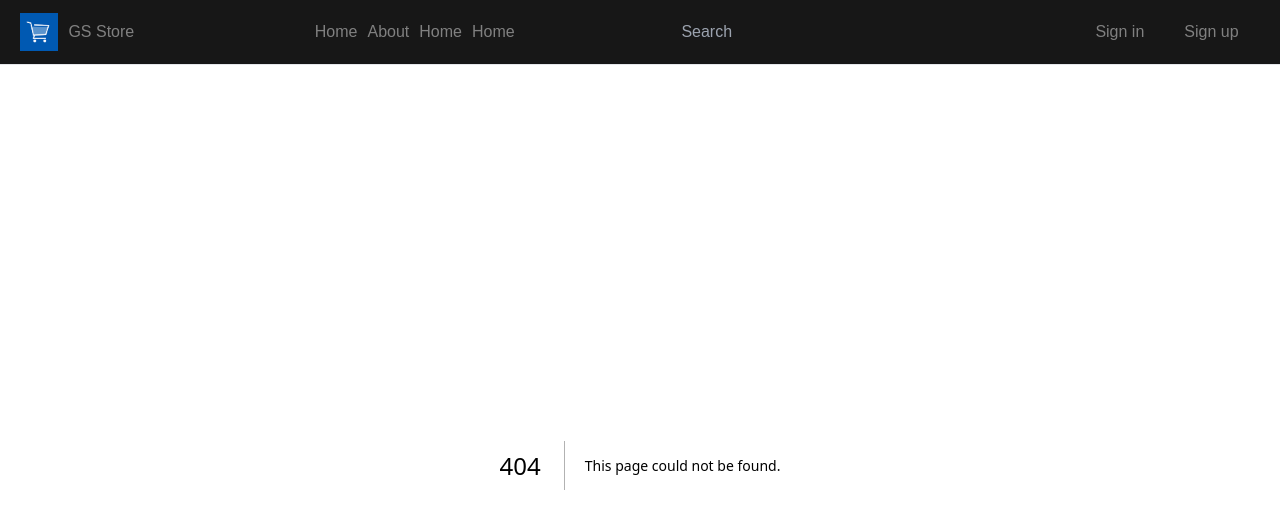
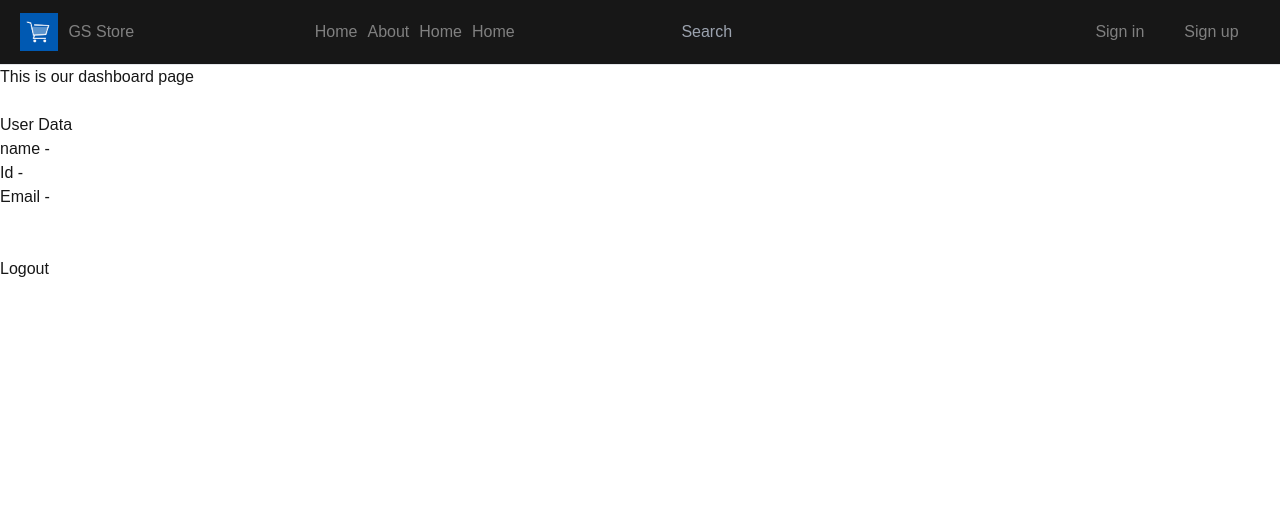
Before and after one commit to GS-719/GS-Store, a Next.js app: page /page_s/account/dashboard in a window 1280 px wide. Before the commit this address had no page. Shown: the top 528 px of the page. Built offline with nearby package versions, Linux system fonts and the light colour scheme; no server answers; the database is empty.

Commit message:
Create page.tsx

```diff
--- /dev/null
+++ b/src/app/page_s/account/dashboard/page.tsx
@@ -0,0 +1,76 @@
+"use client"
+import React from 'react'
+import axios from 'axios'
+import { useState, useEffect } from 'react'
+import { useRouter } from 'next/navigation'
+
+const Page = () => {
+    const [userId, setUserId] = useState("");
+    const [userEmail, setUserEmail] = useState("");
+    const [userName, setUserName] = useState("");
+    const [email, setEmail] = useState("");
+    const [logout, setLogout] = useState('1');
+    const [Data, setData] = useState(false);
+
+    const router = useRouter();
+
+    // Getting the email of signed user
+    useEffect(() => {
+        const getUser = async () => {
+            const response = await axios.get("/api/signin");
+            const userEmail = response.data.email;
+            setEmail(userEmail);
+            setData(true);
+        }
+        getUser();
+    }, [])
+
+    // Fetching all data of signed user
+    const getData = async () => {
+        const response = await axios.post("/api/dashboard", email, {
+            headers: {
+                'Content-Type': 'application/json',
+            }
+        })
+        const data = await response.data;
+        // console.log(data);
+        setUserId(data.id);
+        setUserEmail(data.email);
+        setUserName(data.name);
+    }
+    if (Data === true) {
+        getData();
+        setData(false);
+    }
+
+    // logout Logic
+    const Logout = async () => {
+        await axios.post("/api/signin", logout, {
+            headers: {
+                'Content-Type': 'application/json',
+                'X-Requested-With': 'dashboard',
+            }
+        })
+        console.log("The logout")
+        // router.push('/page_s/signin');
+        setLogout("0");
+        setData(false)
+    }
+
+    return (
+        <div>
+            This is our dashboard page
+            <br />
+            <br />
+            <p>User Data</p>
+            <p>name - {userName}</p>
+            <p>Id - {userId}</p>
+            <p>Email - {userEmail}</p>
+            <br/>
+            <br/>
+            <button onClick={Logout}>Logout</button>
+        </div>
+    )
+}
+
+export default Page
```
